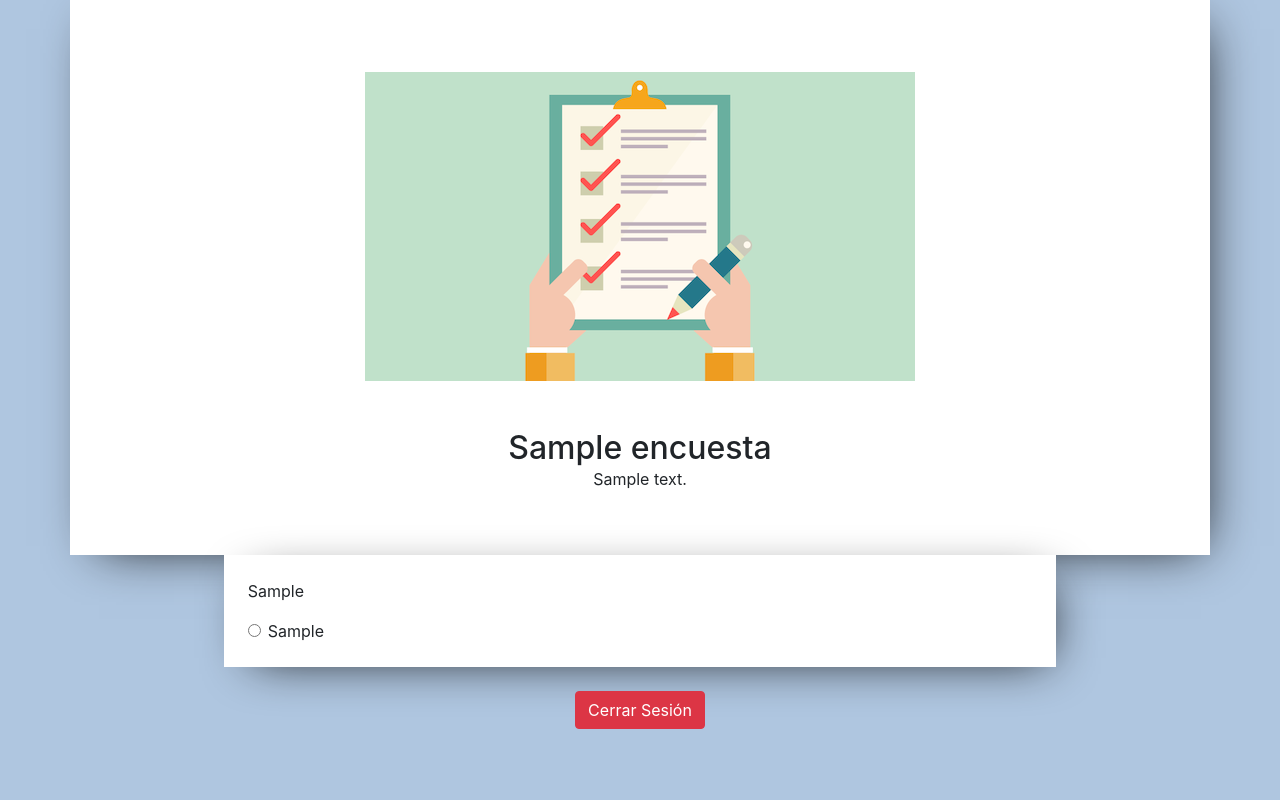
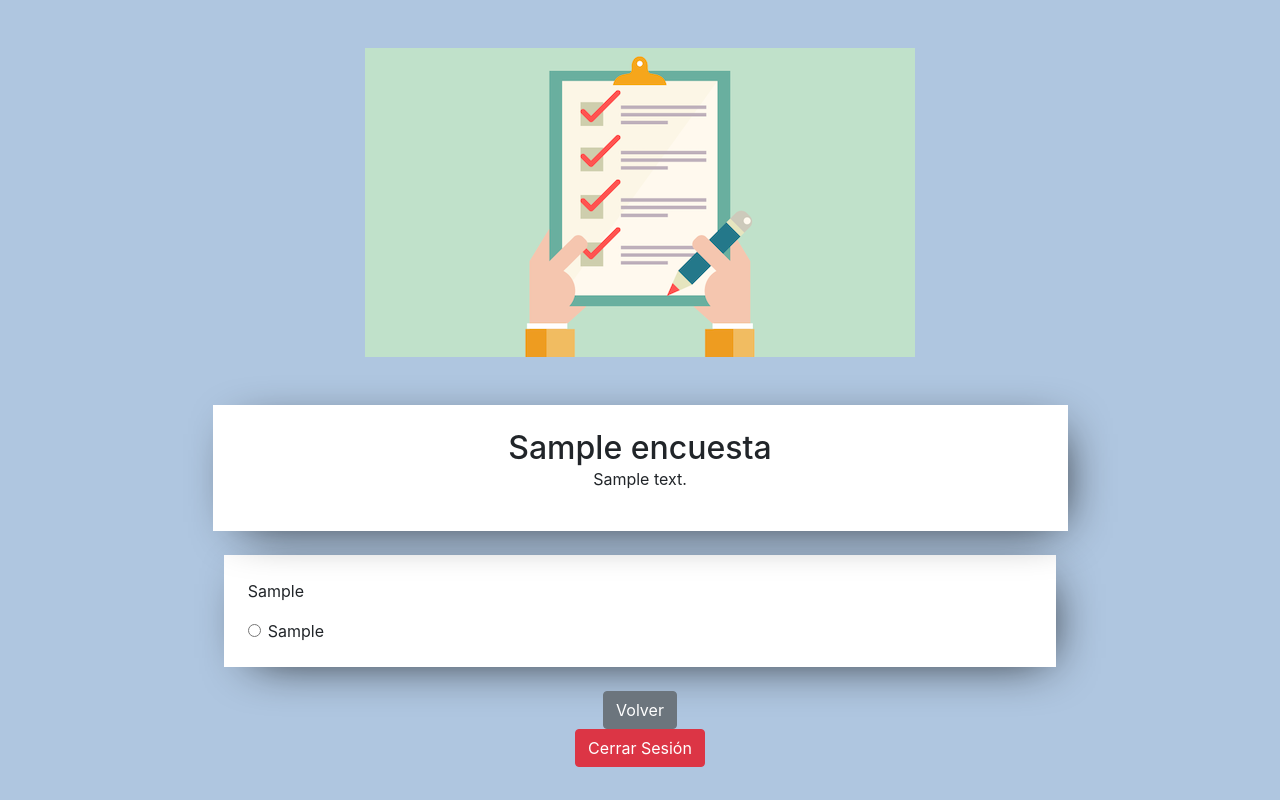
Before and after one commit to Juan-Pablo-Flores/surveys, a PHP site: page /encuesta.php?survey=1 in a window 1280 px wide. Run offline with PHP 8.4, Linux system fonts and the light colour scheme; the visitor is signed in with stand-in values (Sample User, id 1); tables that the repository leaves empty or names only in its code hold one stand-in row (values such as "Sample post").

Commit message:
Added volver button ,fixed style detail

```diff
--- a/encuesta.php
+++ b/encuesta.php
@@ -64,11 +64,13 @@
 
     <main class="container">
         <?php if (count($rows) > 0) :?>
-            <header class="row box-shadow p-4 bg-white">
+            <header class="row">
                 <div class="col text-center mb-4 p-0">
                     <img src="img/encuesta.png" alt="Survey Icon" class="img-fluid my-5">
-                    <h2 class="mb-3 m-auto"><?php echo $survey_name ?></h2>
-                    <p><?php echo $survey_desc ?></p>
+                    <div class="box-shadow p-4 bg-white w-75 m-auto">
+                        <h2 class="mb-3 m-auto"><?php echo $survey_name ?></h2>
+                        <p><?php echo $survey_desc ?></p>
+                    </div>
                 </div>
             </header>
 
@@ -111,6 +113,7 @@
 		<?php  if (isset($_SESSION['username'])) : ?>
 			<div class="row">
 				<div class="col my-4 text-center">
+                    <a href="index.php" class="btn btn-secondary btn-large">Volver</a>
 					<form action="index.php" method="get">
 						<input type="text" name="logout" value="1" class="d-none">
 						<input type="submit" value="Cerrar Sesión" class="btn btn-danger btn-large"/>
```
